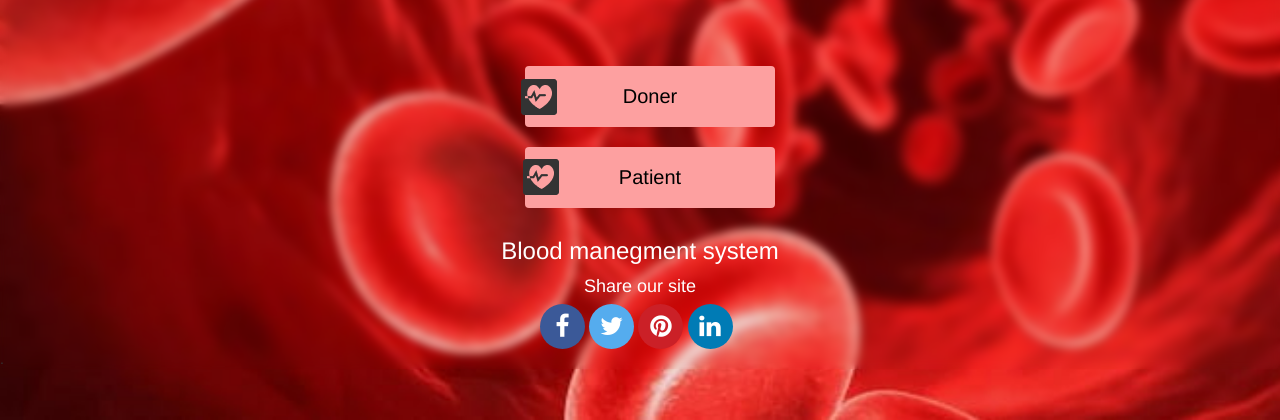
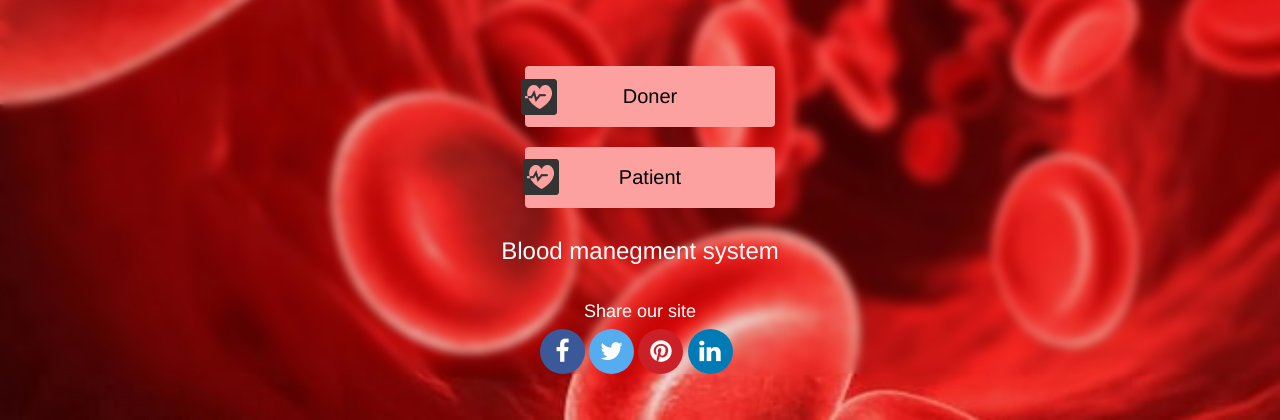
Before and after one commit to KasturiWagh/OBBMS, a Flask app: page / in a window 1280 px wide. Shown: the part 380-800 px from the top of the page. Run offline with Flask 2, Linux system fonts and the light colour scheme; some libraries are stand-ins or nearby versions.

Commit message:
Index fixed

```diff
--- a/templates/index.html
+++ b/templates/index.html
@@ -102,7 +102,7 @@
         div.cont{
           font-size: 1.5rem;
           max-width: 200px;
-          margin: auto;
+          margin:25px auto 0px auto;
 
         }
         img{
@@ -138,7 +138,7 @@
     </div>
 
     <div class = "dot">
-      <p>.</p>
+
        </div>
 </body>
 </html>
```
